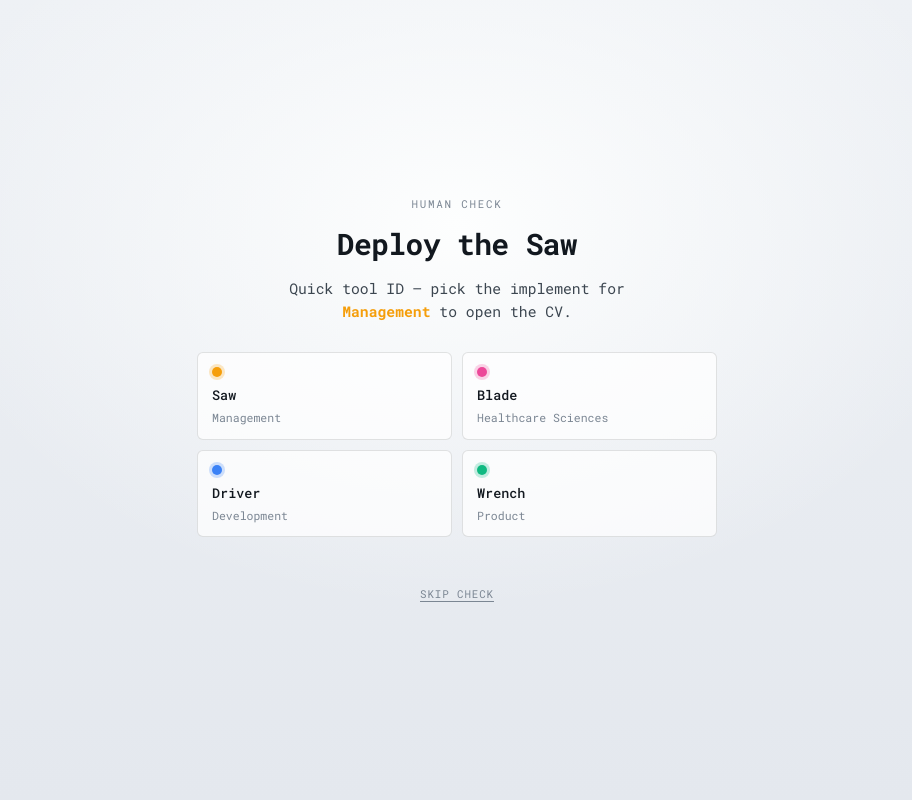
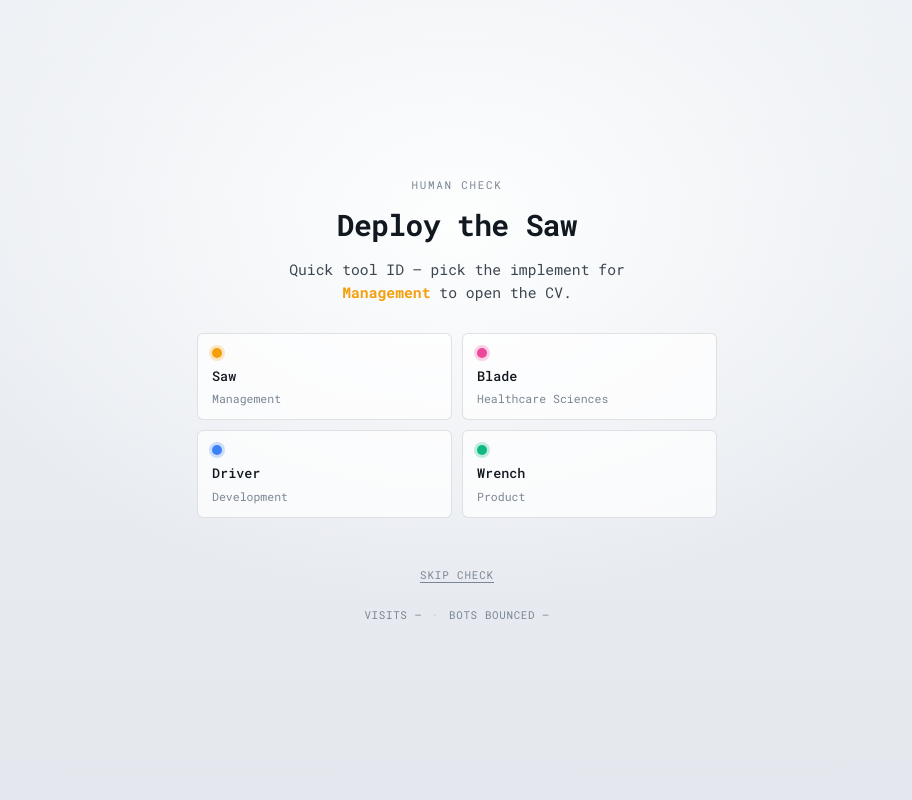
Before and after one commit to Tsiyes/IB.ME, a Vue app: page / in a window 1280 px wide. Shown: the top 800 px of the page, without its empty margins (183-1095 px from the left). Built offline with nearby package versions, Linux system fonts and the light colour scheme; no server answers.

Commit message:
Track visits and bots-bounced via a free counter API (no own DB).
Co-authored-by: Tsiyes <Tsiyes@users.noreply.github.com>

```diff
--- a/src/App.vue
+++ b/src/App.vue
@@ -3,10 +3,13 @@ import { computed, ref, watch } from 'vue'
 import BotCheck from './components/BotCheck.vue'
 import ToolScene from './components/ToolScene.vue'
 import { accolades, areas, contact, education, experience, profile } from './data/cv'
+import { formatCount, getCachedCounters, loadCounters } from './lib/counters'
 
 const unlocked = ref(false)
 const activeId = ref<string | null>(null)
 const forceArea = ref<number | null>(null)
+const visits = ref<number | null>(null)
+const botsBounced = ref<number | null>(null)
 
 const activeArea = computed(() => areas.find((a) => a.id === activeId.value) ?? null)
 
@@ -18,8 +21,16 @@ watch(
   { immediate: true },
 )
 
+function syncCounters() {
+  const snap = getCachedCounters()
+  visits.value = snap.visits
+  botsBounced.value = snap.botsBounced
+}
+
 function onUnlocked() {
   unlocked.value = true
+  syncCounters()
+  void loadCounters().then(syncCounters)
 }
 function onAreaChange(id: string | null) {
   activeId.value = id
@@ -169,6 +180,11 @@ function onLegendActivate(areaId: string, index: number) {
         <span>{{ contact.email }}</span>
         <span>{{ contact.phone }}</span>
         <a :href="contact.linkedinUrl" target="_blank" rel="noopener">{{ contact.linkedin }}</a>
+      </p>
+      <p class="tally muted">
+        <span>Visits {{ formatCount(visits) }}</span>
+        <span class="sep" aria-hidden="true">·</span>
+        <span>Bots bounced {{ formatCount(botsBounced) }}</span>
       </p>
       <p class="muted">Built with Vue 3 + Three.js · WebGL, static &amp; free to host.</p>
     </footer>
@@ -523,6 +539,18 @@ function onLegendActivate(areaId: string, index: number) {
   text-decoration: none;
   border-bottom: 1px solid var(--line-strong);
 }
+.foot .tally {
+  display: flex;
+  flex-wrap: wrap;
+  gap: 6px 10px;
+  justify-content: center;
+  margin: 0 0 8px;
+  letter-spacing: 0.06em;
+  text-transform: uppercase;
+}
+.foot .tally .sep {
+  opacity: 0.55;
+}
 
 .swap-enter-active,
 .swap-leave-active {
--- a/src/components/BotCheck.vue
+++ b/src/components/BotCheck.vue
@@ -1,6 +1,7 @@
 <script setup lang="ts">
 import { onMounted, ref } from 'vue'
 import { areas, type Area } from '../data/cv'
+import { formatCount, recordBotBounce, recordVisit } from '../lib/counters'
 import { playToolClick, unlockAudio } from '../three/sfx'
 
 const emit = defineEmits<{ passed: [] }>()
@@ -18,9 +19,15 @@ const target = areas[Math.floor(Math.random() * areas.length)]
 const choices = ref<Area[]>([])
 const phase = ref<'ask' | 'wrong' | 'ok'>('ask')
 const shake = ref(false)
+const visits = ref<number | null>(null)
+const botsBounced = ref<number | null>(null)
 
 onMounted(() => {
   choices.value = shuffle(areas)
+  void recordVisit().then((snap) => {
+    visits.value = snap.visits
+    botsBounced.value = snap.botsBounced
+  })
 })
 
 function pick(area: Area) {
@@ -34,6 +41,9 @@ function pick(area: Area) {
   }
   phase.value = 'wrong'
   shake.value = true
+  void recordBotBounce().then((snap) => {
+    botsBounced.value = snap.botsBounced
+  })
   window.setTimeout(() => {
     shake.value = false
     phase.value = 'ask'
@@ -80,6 +90,12 @@ function skip() {
       </p>
 
       <button type="button" class="skip mono" @click="skip">Skip check</button>
+
+      <p class="tally mono" aria-live="polite">
+        <span>Visits {{ formatCount(visits) }}</span>
+        <span class="sep" aria-hidden="true">·</span>
+        <span>Bots bounced {{ formatCount(botsBounced) }}</span>
+      </p>
     </div>
   </div>
 </template>
@@ -241,6 +257,21 @@ h2 {
   outline: none;
 }
 
+.tally {
+  display: flex;
+  flex-wrap: wrap;
+  gap: 6px 10px;
+  justify-content: center;
+  margin: 22px 0 0;
+  font-size: 0.68rem;
+  letter-spacing: 0.06em;
+  text-transform: uppercase;
+  color: var(--muted);
+}
+.tally .sep {
+  opacity: 0.55;
+}
+
 @media (max-width: 520px) {
   .choices {
     grid-template-columns: 1fr;
--- /dev/null
+++ b/src/lib/counters.ts
@@ -0,0 +1,66 @@
+// Site-wide counters via Abacus (https://abacus.jasoncameron.dev) — a free
+// hosted key/value counter API. No backend or database of our own; values are
+// public to anyone who knows the namespace/key.
+
+const BASE = 'https://abacus.jasoncameron.dev'
+const NS = 'tsiyes-ib-me'
+
+export interface CounterSnapshot {
+  visits: number | null
+  botsBounced: number | null
+}
+
+const cache: CounterSnapshot = {
+  visits: null,
+  botsBounced: null,
+}
+
+async function readJson(path: string): Promise<number | null> {
+  try {
+    const res = await fetch(`${BASE}${path}`, { cache: 'no-store' })
+    if (!res.ok) return null
+    const data = (await res.json()) as { value?: unknown }
+    return typeof data.value === 'number' ? data.value : null
+  } catch {
+    return null
+  }
+}
+
+async function hit(key: string): Promise<number | null> {
+  return readJson(`/hit/${NS}/${key}`)
+}
+
+async function get(key: string): Promise<number | null> {
+  return readJson(`/get/${NS}/${key}`)
+}
+
+export function getCachedCounters(): CounterSnapshot {
+  return { ...cache }
+}
+
+/** Increment visits and refresh the bots-bounced total for display. */
+export async function recordVisit(): Promise<CounterSnapshot> {
+  const [visits, botsBounced] = await Promise.all([hit('visits'), get('bots-bounced')])
+  cache.visits = visits
+  if (botsBounced !== null) cache.botsBounced = botsBounced
+  return getCachedCounters()
+}
+
+/** Increment the tongue-in-cheek "bots bounced" counter (wrong tool pick). */
+export async function recordBotBounce(): Promise<CounterSnapshot> {
+  const botsBounced = await hit('bots-bounced')
+  if (botsBounced !== null) cache.botsBounced = botsBounced
+  return getCachedCounters()
+}
+
+export async function loadCounters(): Promise<CounterSnapshot> {
+  const [visits, botsBounced] = await Promise.all([get('visits'), get('bots-bounced')])
+  if (visits !== null) cache.visits = visits
+  if (botsBounced !== null) cache.botsBounced = botsBounced
+  return getCachedCounters()
+}
+
+export function formatCount(n: number | null): string {
+  if (n === null) return '—'
+  return n.toLocaleString('en-GB')
+}
```
